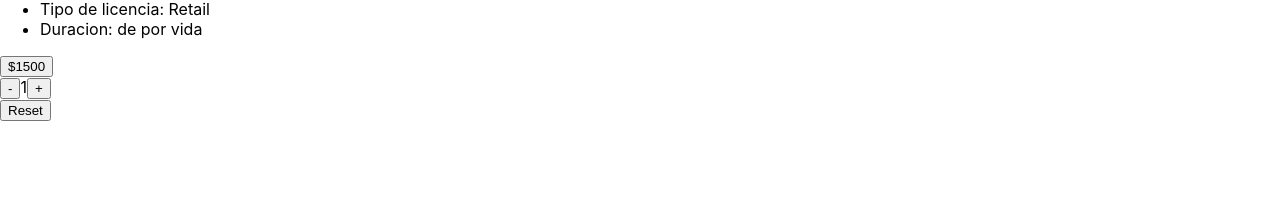
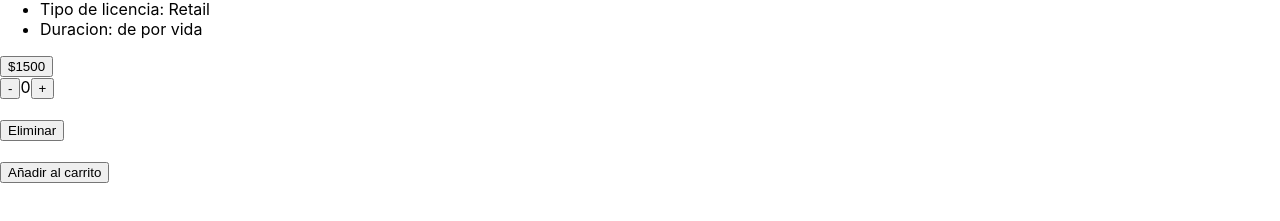
Before and after one commit to evabujazha/KeyShopBujazha, a React (Create React App) app: page /item/1 in a window 1280 px wide. Shown: the part 451-672 px from the top of the page. Built offline with nearby package versions, Linux system fonts and the light colour scheme; a web font is replaced by a local one.

Commit message:
Sincronizar Counte

```diff
--- a/src/App.js
+++ b/src/App.jsx
@@ -3,6 +3,7 @@ import React from "react";
 import NavBar from "./components/Navbar";
 import ItemDetailContainer from "./container/ItemDetailContainer";
 import ItemListContainer from "./container/ItemListContainer";
+import Cart from "./components/Cart";
 
 function App() {
   return (
@@ -12,6 +13,7 @@ function App() {
         <Route path="/" element={<ItemListContainer />} />
         <Route path="/category/:idCategory" element={<ItemListContainer />} />
         <Route path="/item/:idItem" element={<ItemDetailContainer />} />
+        <Route path="/cart" element={<Cart />} />
       </Routes>
     </div>
   );
--- /dev/null
+++ b/src/components/Cart.jsx
@@ -0,0 +1,11 @@
+import React from "react";
+
+const Cart = () => {
+  return (
+    <>
+      <h1>I'm Cart 🎯</h1>
+    </>
+  );
+};
+
+export default Cart;
--- a/src/components/ItemCount.js
+++ b/src/components/ItemCount.jsx
@@ -1,6 +1,6 @@
 import React, { useEffect, useState } from "react";
 
-function ItemCount({ stock = 1, initial = 1 }) {
+function ItemCount({ stock = 1, initial = 0, onAdd, onDelete }) {
   const [count, setCounter] = useState(initial);
 
   useEffect(() => {
@@ -15,14 +15,9 @@ function ItemCount({ stock = 1, initial = 1 }) {
 
   //disminuir
   const decrease = () => {
-    if (count > initial) {
+    if (count > 0) {
       setCounter((count) => count - 1);
     }
-  };
-
-  //eliminar
-  const reset = () => {
-    setCounter(initial);
   };
 
   return (
@@ -36,9 +31,17 @@ function ItemCount({ stock = 1, initial = 1 }) {
           +
         </button>
         <br />
-        <button className="anadir" onClick={reset}>
-          Reset
+        <br />
+        <button className="control__btn" onClick={() => onDelete()}>
+          Eliminar
         </button>
+        <br />
+        <br />
+        <button className="anadir" onClick={() => onAdd(count)}>
+          Añadir al carrito
+        </button>
+        <br />
+        <br />
       </div>
     </div>
   );
--- a/src/components/ItemDetail.js
+++ /dev/null
@@ -1,27 +0,0 @@
-import React from "react";
-import ItemCount from "./ItemCount.js";
-
-const ItemDetail = ({ item }) => {
-  return (
-    <>
-      <div class="card mb-4 rounded-3 shadow-sm">
-        <div class="card-header py-3">
-          <h4 class="my-0 fw-normal">{item.name}</h4>
-        </div>
-        <div class="card-body">
-          <img src={item.img} class="img-thumbnail" alt={item.name} />
-          <ul class="list-unstyled mt-3 mb-4">
-            <li>Tipo de licencia: {item.tipo}</li>
-            <li>Duracion: {item.duracion}</li>
-          </ul>
-          <button type="button" class="w-100 btn btn-lg btn-outline-primary">
-            ${item.precio}
-          </button>
-        </div>
-      </div>
-      <ItemCount stock={item.stock} />
-    </>
-  );
-};
-
-export default ItemDetail;
--- /dev/null
+++ b/src/components/ItemDetail.jsx
@@ -0,0 +1,54 @@
+import React, { useState } from "react";
+import ItemCount from "./ItemCount";
+import { Link } from "react-router-dom";
+
+const ItemDetail = ({ item }) => {
+  const [itemCount, setItemCount] = useState(0);
+
+  const onAdd = (qty) => {
+    alert("Tenés " + qty + " " + item.name + " en el carrito");
+    setItemCount(qty);
+  };
+
+  const onDelete = () => {
+    alert("Eliminaste " + item.name + " del carrito");
+    setItemCount(0);
+  };
+
+  return (
+    <>
+      <div class="card mb-4 rounded-3 shadow-sm">
+        <div class="card-header py-3">
+          <h4 class="my-0 fw-normal">{item.name}</h4>
+        </div>
+        <div class="card-body">
+          <img src={item.img} class="img-thumbnail" alt={item.name} />
+          <ul class="list-unstyled mt-3 mb-4">
+            <li>Tipo de licencia: {item.tipo}</li>
+            <li>Duracion: {item.duracion}</li>
+          </ul>
+          <button type="button" class="w-100 btn btn-lg btn-outline-primary">
+            ${item.precio}
+          </button>
+        </div>
+      </div>
+      {itemCount === 0 ? (
+        <ItemCount stock={item.stock} initial={itemCount} onAdd={onAdd} />
+      ) : (
+        <div>
+          <ItemCount
+            stock={item.stock}
+            onAdd={onAdd}
+            initial={itemCount}
+            onDelete={onDelete}
+          />
+          <Link to="/cart">
+            <button>CheckOut</button>
+          </Link>
+        </div>
+      )}
+    </>
+  );
+};
+
+export default ItemDetail;
--- a/src/container/ItemDetailContainer.js
+++ b/src/container/ItemDetailContainer.jsx
@@ -10,7 +10,7 @@ const ItemDetailContainer = () => {
 
   useEffect(() => {
     CustomFetch(
-      2000,
+      100,
       dataFromDB.find((item) => item.id === parseInt(idItem))
     )
       .then((result) => setDato(result))
--- a/src/container/ItemListContainer.js
+++ b/src/container/ItemListContainer.jsx
@@ -12,7 +12,7 @@ const ItemListContainer = () => {
 
   useEffect(() => {
     CustomFetch(
-      2000,
+      100,
       dataFromDB.filter((item) => {
         if (idCategory === undefined) return item;
         return item.idCategory === idCategory;
--- a/src/index.js
+++ b/src/index.js
@@ -2,7 +2,7 @@ import React from "react";
 import ReactDOM from "react-dom";
 import "./index.css";
 import { BrowserRouter } from "react-router-dom";
-import App from "./App";
+import App from "./App.jsx";
 
 ReactDOM.render(
   <React.StrictMode>
```
Also changed, not shown: src/components/CartWidget.jsx (renamed from src/components/CartWidget.js), src/components/Navbar.jsx (renamed from src/components/Navbar.js).
